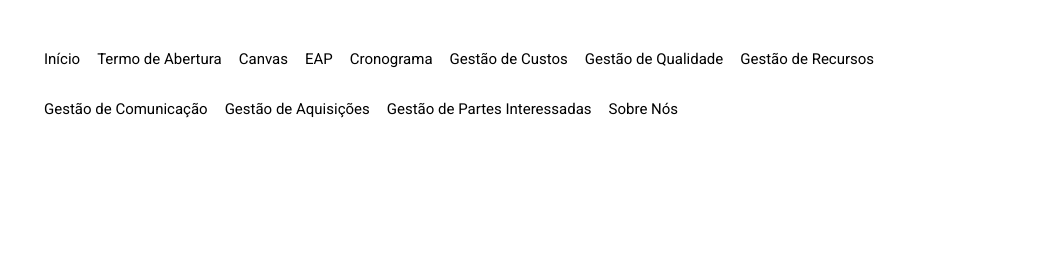
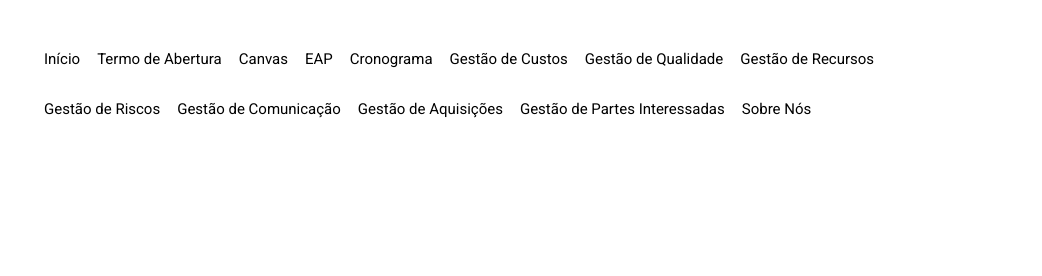
Before and after one commit to Portal-Linguae/Portal-Linguae.github.io, a plain HTML site: page html/aquisicoes.html in a window 1280 px wide. Shown: the top 276 px of the page, 238-1280 px from the left. Drawn offline with Linux system fonts and the light colour scheme.

Commit message:
Update aquisicoes.html

```diff
--- a/html/aquisicoes.html
+++ b/html/aquisicoes.html
@@ -41,6 +41,7 @@
                                     <li><a href="custos.html">Gestão de Custos</a></li>
                                     <li><a href="qualidade.html">Gestão de Qualidade</a></li>
                                     <li><a href="recursos.html">Gestão de Recursos</a></li>
+<li><a href="riscos.html">Gestão de Riscos</a></li>
                                     <li><a href="comunicacao.html">Gestão de Comunicação</a></li>
                                     <li><a href="#main_content">Gestão de Aquisições</a></li>
                                     <li><a href="partesinter.html">Gestão de Partes Interessadas</a></li>
```
